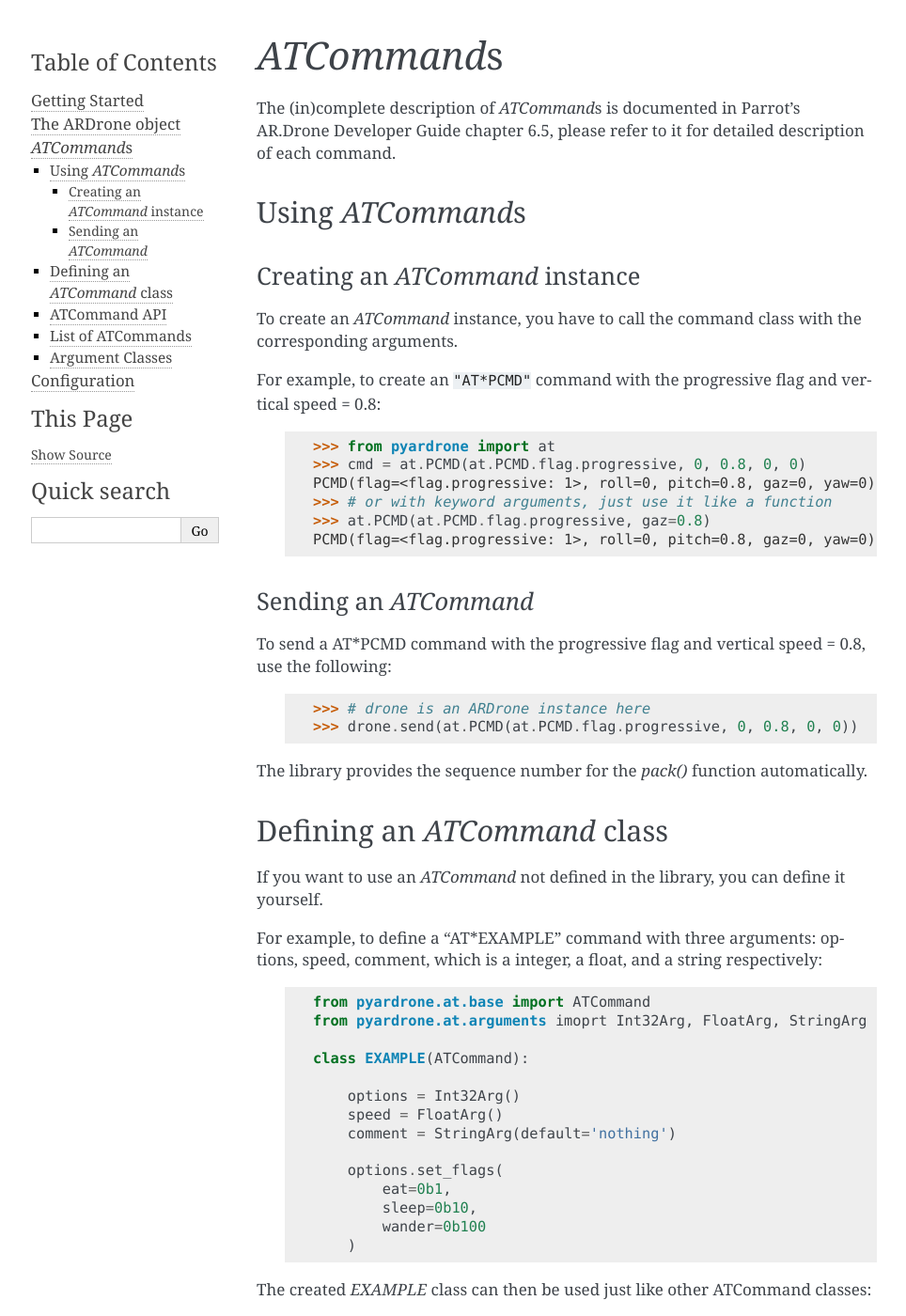
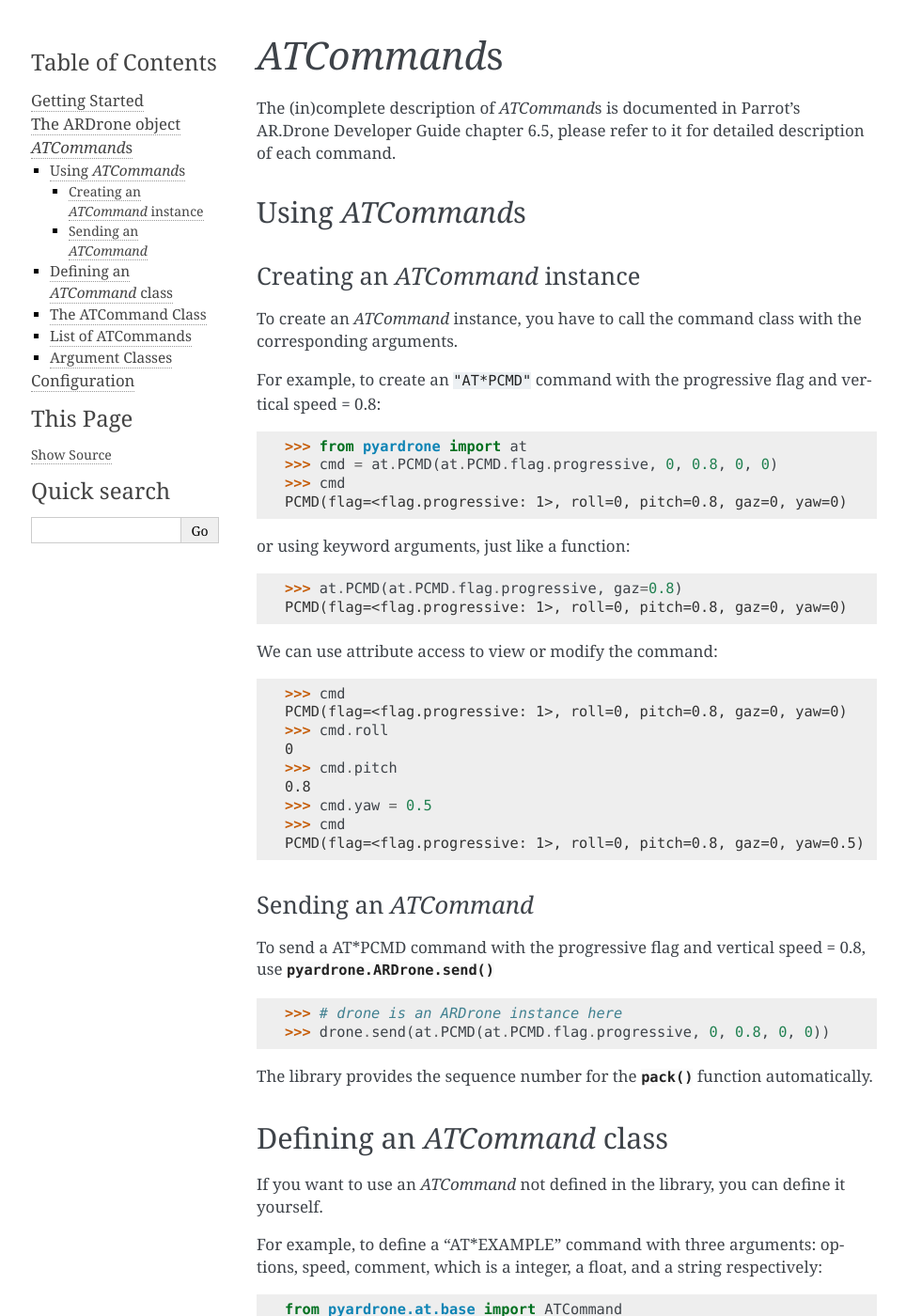
Before and after one commit to afq984/pyardrone, a Sphinx documentation site: the page built from docs/at.rst, in a window 1280 px wide and 1400 px high. Shown: the whole window at 94% size, without its empty margins (147-1111 px from the left). Built offline with Sphinx 7.4.7, drawn with Linux system fonts in a browser that asks for light colours; some of the changed text lies outside the part shown.

Commit message:
fix doc links

```diff
--- a/docs/ardrone.rst
+++ b/docs/ardrone.rst
@@ -1,5 +1,5 @@
 The ARDrone object
 ==================
 
-.. autoclass:: pyardrone.ARDrone
+.. automodule:: pyardrone
     :members:
--- a/docs/at.rst
+++ b/docs/at.rst
@@ -13,26 +13,37 @@
 
 For example, to create an ``"AT*PCMD"`` command with the progressive flag and vertical speed = 0.8:
 
-    .. code-block:: python3
+    >>> from pyardrone import at
+    >>> cmd = at.PCMD(at.PCMD.flag.progressive, 0, 0.8, 0, 0)
+    >>> cmd
+    PCMD(flag=<flag.progressive: 1>, roll=0, pitch=0.8, gaz=0, yaw=0)
 
-        >>> from pyardrone import at
-        >>> cmd = at.PCMD(at.PCMD.flag.progressive, 0, 0.8, 0, 0)
-        PCMD(flag=<flag.progressive: 1>, roll=0, pitch=0.8, gaz=0, yaw=0)
-        >>> # or with keyword arguments, just use it like a function
-        >>> at.PCMD(at.PCMD.flag.progressive, gaz=0.8)
-        PCMD(flag=<flag.progressive: 1>, roll=0, pitch=0.8, gaz=0, yaw=0)
+or using keyword arguments, just like a function:
+
+    >>> at.PCMD(at.PCMD.flag.progressive, gaz=0.8)
+    PCMD(flag=<flag.progressive: 1>, roll=0, pitch=0.8, gaz=0, yaw=0)
+
+We can use attribute access to view or modify the command:
+
+    >>> cmd
+    PCMD(flag=<flag.progressive: 1>, roll=0, pitch=0.8, gaz=0, yaw=0)
+    >>> cmd.roll
+    0
+    >>> cmd.pitch
+    0.8
+    >>> cmd.yaw = 0.5
+    >>> cmd
+    PCMD(flag=<flag.progressive: 1>, roll=0, pitch=0.8, gaz=0, yaw=0.5)
 
 Sending an *ATCommand*
 ~~~~~~~~~~~~~~~~~~~~~~
 
-To send a AT\*PCMD command with the progressive flag and vertical speed = 0.8, use the following:
+To send a AT\*PCMD command with the progressive flag and vertical speed = 0.8, use :py:meth:`pyardrone.ARDrone.send`
 
-    .. code-block:: python3
+    >>> # drone is an ARDrone instance here
+    >>> drone.send(at.PCMD(at.PCMD.flag.progressive, 0, 0.8, 0, 0))
 
-        >>> # drone is an ARDrone instance here
-        >>> drone.send(at.PCMD(at.PCMD.flag.progressive, 0, 0.8, 0, 0))
-
-The library provides the sequence number for the *pack()* function automatically.
+The library provides the sequence number for the :py:meth:`~pyardrone.at.base.ATCommand.pack` function automatically.
 
 Defining an *ATCommand* class
 -----------------------------
@@ -41,37 +52,35 @@
 
 For example, to define a "AT*EXAMPLE" command with three arguments: options, speed, comment, which is a integer, a float, and a string respectively:
 
-    .. code-block:: python
+.. code-block:: python
 
-        from pyardrone.at.base import ATCommand
-        from pyardrone.at.arguments imoprt Int32Arg, FloatArg, StringArg
+    from pyardrone.at.base import ATCommand
+    from pyardrone.at.arguments imoprt Int32Arg, FloatArg, StringArg
 
-        class EXAMPLE(ATCommand):
+    class EXAMPLE(ATCommand):
 
-            options = Int32Arg()
-            speed = FloatArg()
-            comment = StringArg(default='nothing')
+        options = Int32Arg()
+        speed = FloatArg()
+        comment = StringArg(default='nothing')
 
-            options.set_flags(
-                eat=0b1,
-                sleep=0b10,
-                wander=0b100
-            )
+        options.set_flags(
+            eat=0b1,
+            sleep=0b10,
+            wander=0b100
+        )
 
 The created *EXAMPLE* class can then be used just like other ATCommand classes:
 
-    .. code-block:: python
+    >>> cmd = EXAMPLE(EXAMPLE.options.sleep, 3.5, 'hello')
+    >>> cmd
+    EXAMPLE(number=<options.sleep: 2>, speed=3.5, comment='hello')
+    >>> cmd.pack()
+    b'AT*EXAMPLE=SEQUNSET,2,1080033280,"hello"\r'
+    >>> EXAMPLE(number=EXAMPLE.options.wander, speed=6.7)
+    EXAMPLE(number=<options.wander: 4>, speed=6.7, comment='nothing')
 
-        >>> cmd = EXAMPLE(EXAMPLE.options.sleep, 3.5, 'hello')
-        >>> cmd
-        EXAMPLE(number=<options.sleep: 2>, speed=3.5, comment='hello')
-        >>> cmd.pack()
-        b'AT*EXAMPLE=SEQUNSET,2,1080033280,"hello"\r'
-        >>> EXAMPLE(number=EXAMPLE.options.wander, speed=6.7)
-        EXAMPLE(number=<options.wander: 4>, speed=6.7, comment='nothing')
-
-ATCommand API
--------------
+The ATCommand Class
+-------------------
 
 .. autoclass:: pyardrone.at.base.ATCommand
     :members:
--- a/docs/conf.py
+++ b/docs/conf.py
@@ -30,7 +30,9 @@
 # Add any Sphinx extension module names here, as strings. They can be
 # extensions coming with Sphinx (named 'sphinx.ext.*') or your custom
 # ones.
-extensions = ['sphinx.ext.autodoc']
+extensions = ['sphinx.ext.autodoc', 'sphinx.ext.intersphinx']
+
+intersphinx_mapping = {'python': ('https://docs.python.org/3', None)}
 
 # Add any paths that contain templates here, relative to this directory.
 templates_path = ['_templates']
```
Also changed, not shown: docs/config.rst (+19 -22 lines), pyardrone/__init__.py (+5 -7 lines), .travis.yml, 1 other file.
